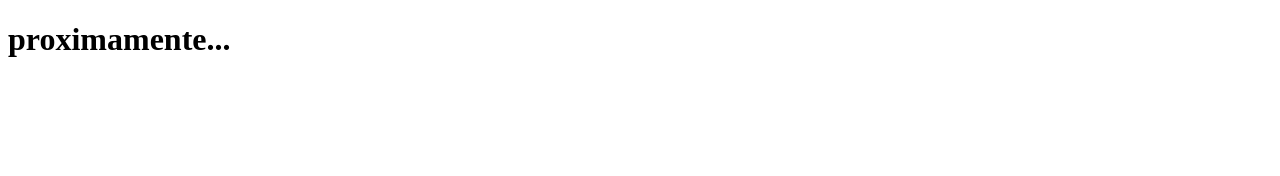
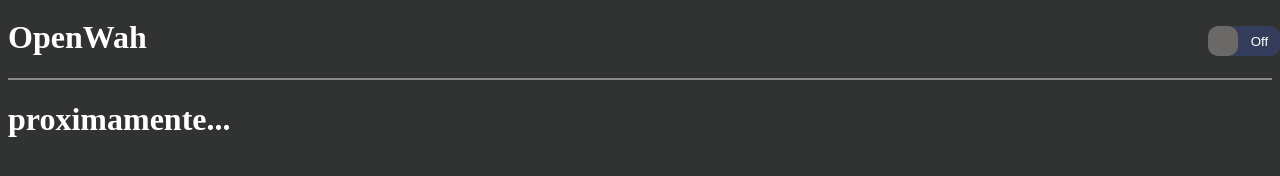
Before and after one commit to OpenWah/OpenWah.github.io, a plain HTML site: page index.html in a window 1280 px wide. Drawn offline with Linux system fonts and the light colour scheme.

Commit message:
Modo oscuro

```diff
--- /dev/null
+++ b/css/style.css
@@ -0,0 +1,76 @@
+/* Temas */
+[theme="dark"] {
+  --font: #ffffff;
+  --background: #303331;
+  --btn: #343D5B;
+  --btn-sw: #6b6868;
+  --right-sw: unset;
+  --left-sw: 0;
+  --line: #8a8a8a;
+}
+
+[theme="light"] {
+  --font: #303331;
+  --background: #ffffff;
+  --btn: orange;
+  --btn-sw: #ebe7e7;
+  --right-sw: 0;
+  --left-sw: unset;
+  --line: #eee;
+}
+
+/* Cuerpo   */
+body{
+  background-color: var(--background);
+  color: var(--font);
+}
+
+/* Cabezera */
+header {
+  border-bottom: 2px solid var(--line);
+  display:flex;
+  width: 100%;
+  height: 70px;
+}
+
+header a {
+  position: relative;
+  top: -15%;
+  text-decoration: none;
+  color: var(--font);
+}
+
+/* Botón de cambio de tema */
+.switch {
+  left: 84%;
+  top: 25%;
+  height: 30px;
+  background: var(--btn);
+  color: var(--font);
+  border-radius: 10px;
+  border: none;
+  cursor: pointer;
+  display: flex;
+  position: relative;
+}
+
+/* Bola */
+.switch span {
+  width: 30px;
+  height: 30px;
+  line-height: 30px;
+  color: var(--font);
+}
+
+.switch::after {
+  width: 30px;
+  height: 30px;
+  content: "";
+  background: var(--btn-sw);
+  border-radius: 10px;
+  position: absolute;
+  transition: .3s ease all;
+  right: var(--right-sw);
+  left: var(--left-sw);
+  top: 0;
+}
--- a/index.html
+++ b/index.html
@@ -5,9 +5,20 @@
         <meta http-equiv="X-UA-Compatible" content="IE=edge">
         <meta name="viewport" content="width=device-width, initial-scale=1.0">
         <title>Open Wah - Inicio</title>
-        <link rel="shortcut icon" href="/img/openwah.svg" type="image/svg+xml">
+        <link rel="shortcut icon" href="img/openwah.svg" type="image/svg+xml">
+        <link rel="stylesheet" href="css/style.css">
     </head>
-    <body>
+    <body theme="dark">
+        <header>
+            <a href="/">
+                <h1>OpenWah</h1>
+            </a>
+            <button class="switch one-third column" id="switch">
+                <span>On</i></span>
+                <span>Off</i></span>
+            </button>
+        </header>
         <h1>proximamente...</h1>
+        <script src="js/theme.js"></script>
     </body>
 </html>
--- /dev/null
+++ b/js/theme.js
@@ -0,0 +1,23 @@
+const btnSwitch = document.querySelector('#switch');
+var actheme = localStorage.getItem('theme');
+
+if (actheme == null){
+    document.body.setAttribute('theme','dark')
+}else{
+    document.body.setAttribute('theme',actheme);
+}
+
+btnSwitch.addEventListener('click', () => {
+    var catto = document.body.getAttribute('theme');
+    if(catto == "dark"){
+        document.body.setAttribute('theme','light');
+        localStorage.setItem('theme', 'light');
+        console.log(catto);
+    }
+    if (catto == "light"){
+        document.body.setAttribute('theme','dark');
+        localStorage.setItem('theme', 'dark');
+        console.log(catto);
+    }
+
+});
```
